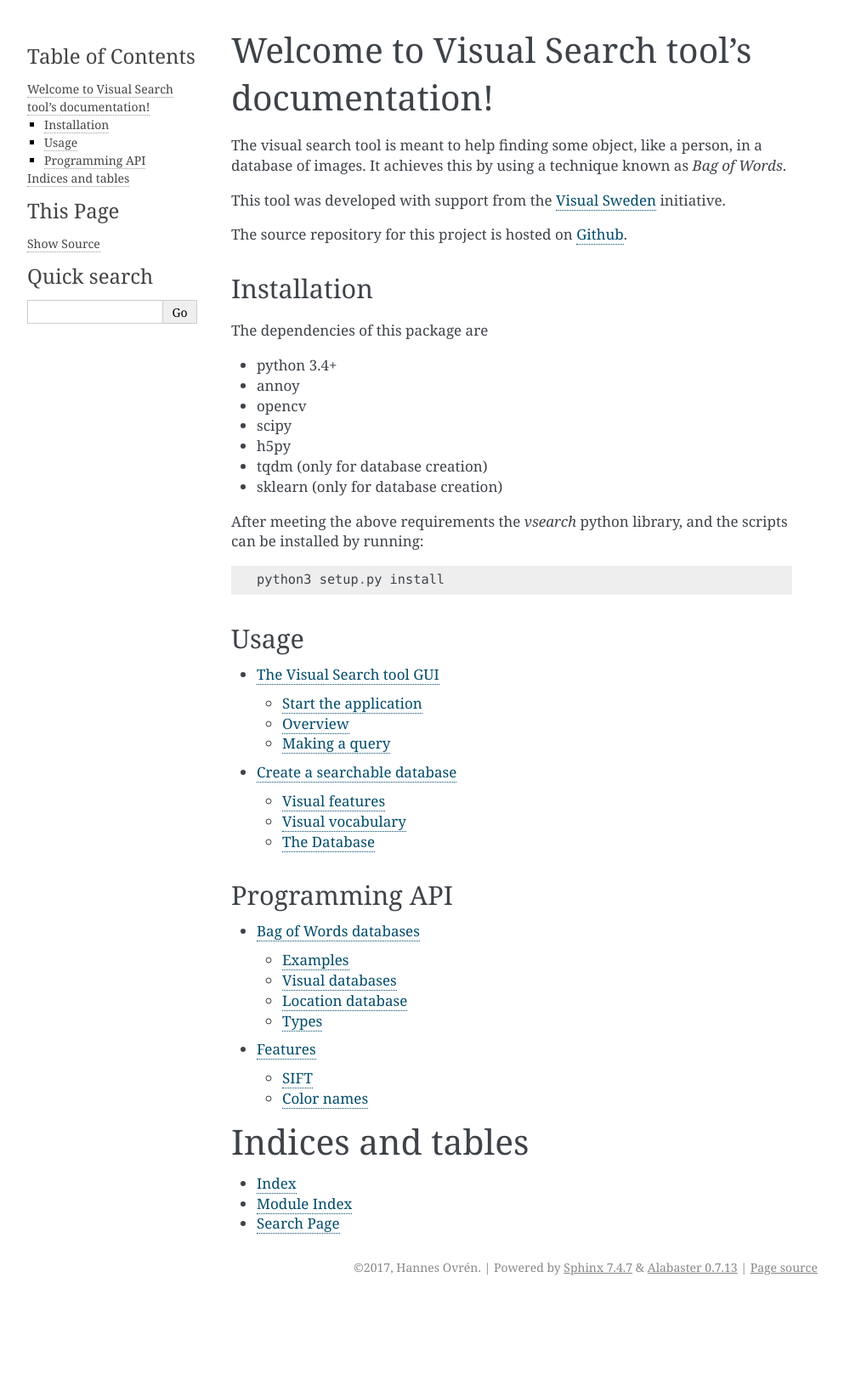
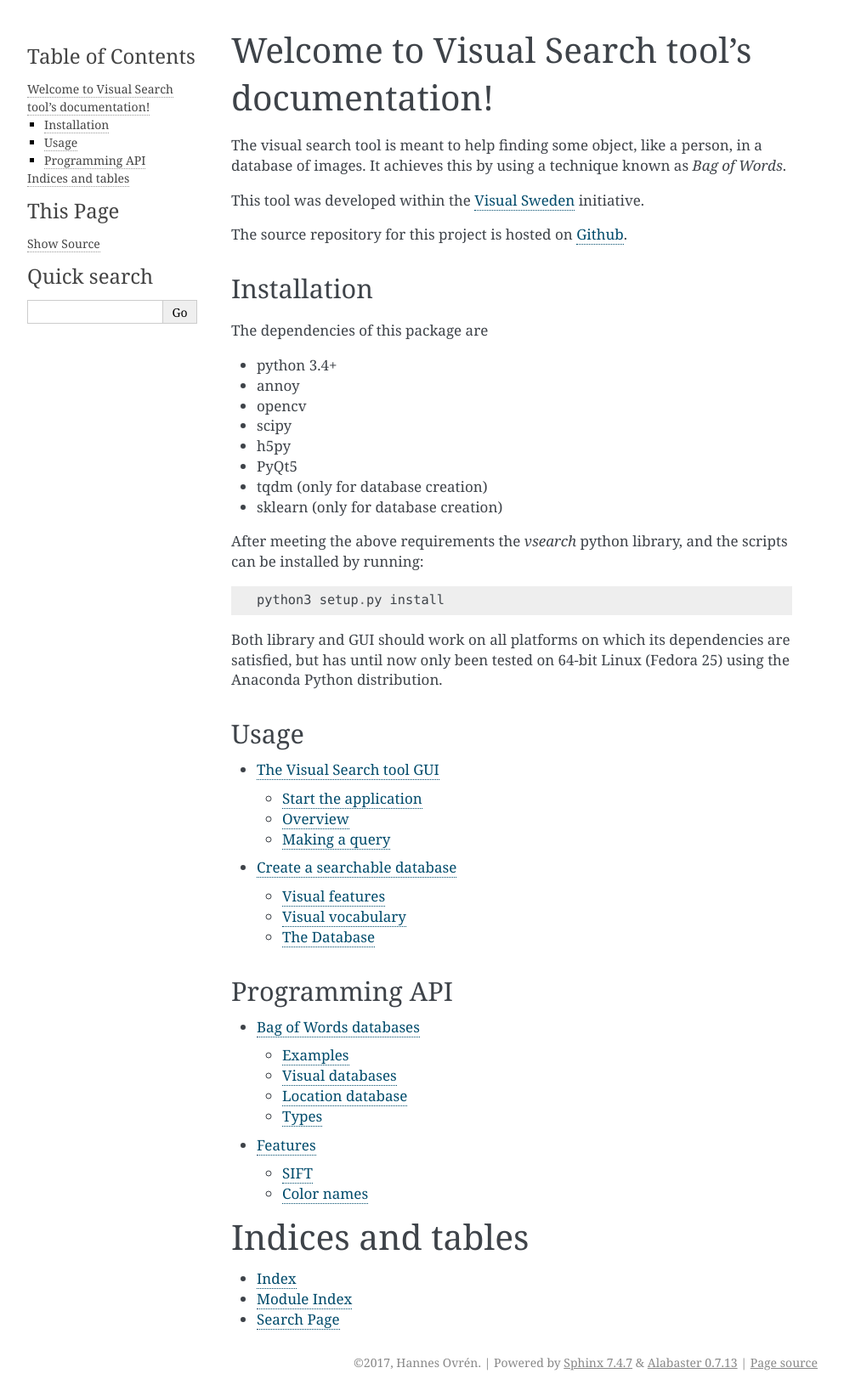
Before and after one commit to hovren/visualsearch, a Sphinx documentation site: the page built from docs/index.rst, in a window 1280 px wide. Shown: the whole page at 85% size, without its empty margins (148-1141 px from the left). Built offline with Sphinx 7.4.7, drawn with Linux system fonts in a browser that asks for light colours; before the commit the page ends 1531 px from its top, so only the background shows below that.

Commit message:
Update documentation

```diff
--- a/docs/index.rst
+++ b/docs/index.rst
@@ -10,7 +10,7 @@ The visual search tool is meant to help finding some object, like a person,
 in a database of images.
 It achieves this by using a technique known as *Bag of Words*.
 
-This tool was developed with support from the `Visual Sweden <http://visualsweden.se>`_ initiative.
+This tool was developed within the `Visual Sweden <http://visualsweden.se>`_ initiative.
 
 The source repository for this project is hosted on `Github <https://github.com/hovren/visualsearch>`_.
 
@@ -23,6 +23,7 @@ The dependencies of this package are
 - opencv
 - scipy
 - h5py
+- PyQt5
 - tqdm (only for database creation)
 - sklearn (only for database creation)
 
@@ -30,6 +31,9 @@ After meeting the above requirements the `vsearch` python library, and the scrip
 by running::
 
      python3 setup.py install
+
+Both library and GUI should work on all platforms on which its dependencies are satisfied,
+but has until now only been tested on 64-bit Linux (Fedora 25) using the Anaconda Python distribution.
 
 Usage
 ------------------
--- a/docs/usage/query_gui.rst
+++ b/docs/usage/query_gui.rst
@@ -71,4 +71,4 @@ To make the query from the query dialog do the following
 
 Similarity
 ^^^^^^^^^^^^^^^
-The similarity score is simply ``1 - distance`` where ``distance`` is cosine angle distance between BoF-vectors.
+The similarity score is the cosine angle between two bag of words vectors.
```
Also changed, not shown: README.md (+5 -1 lines), 1 other file.
